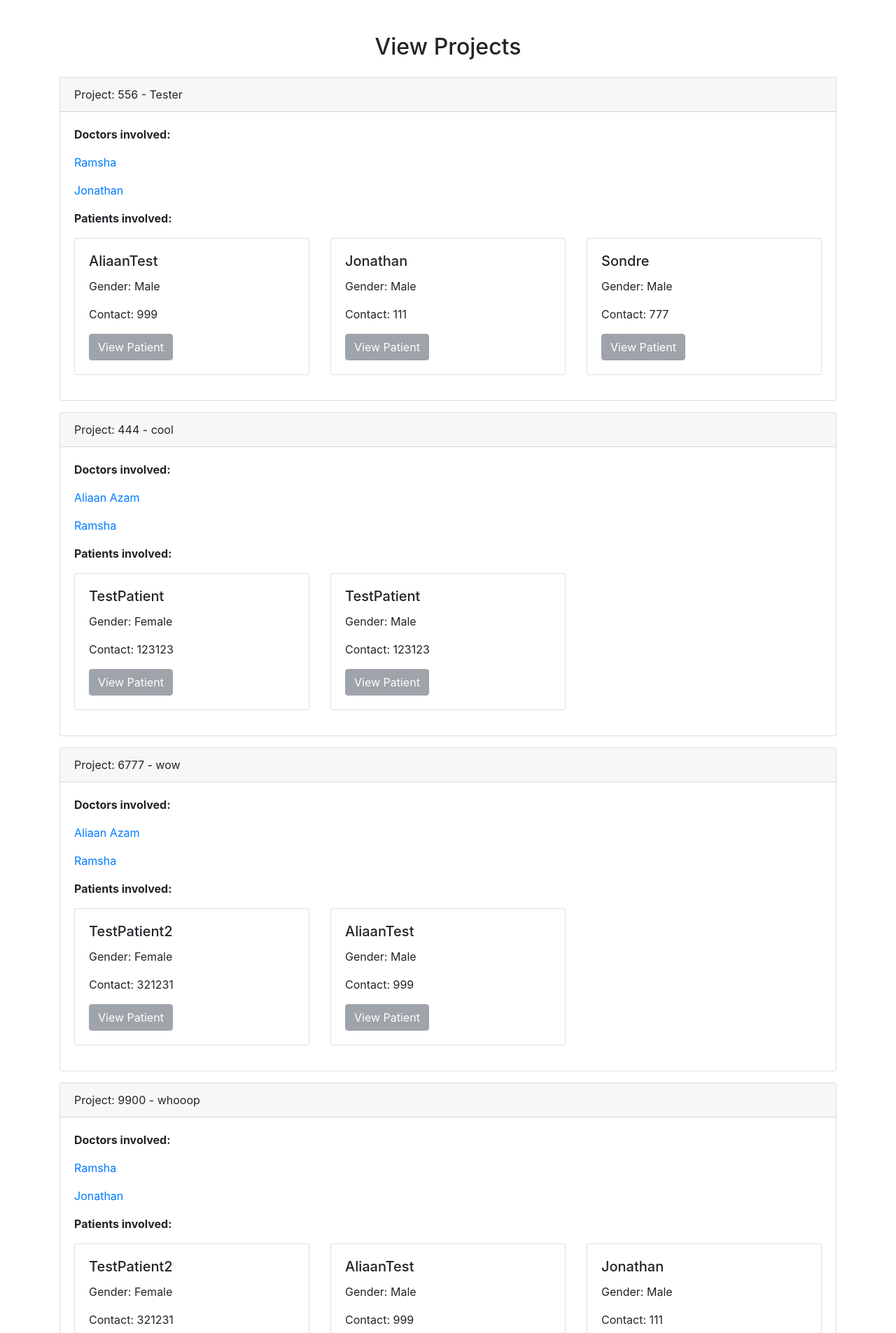
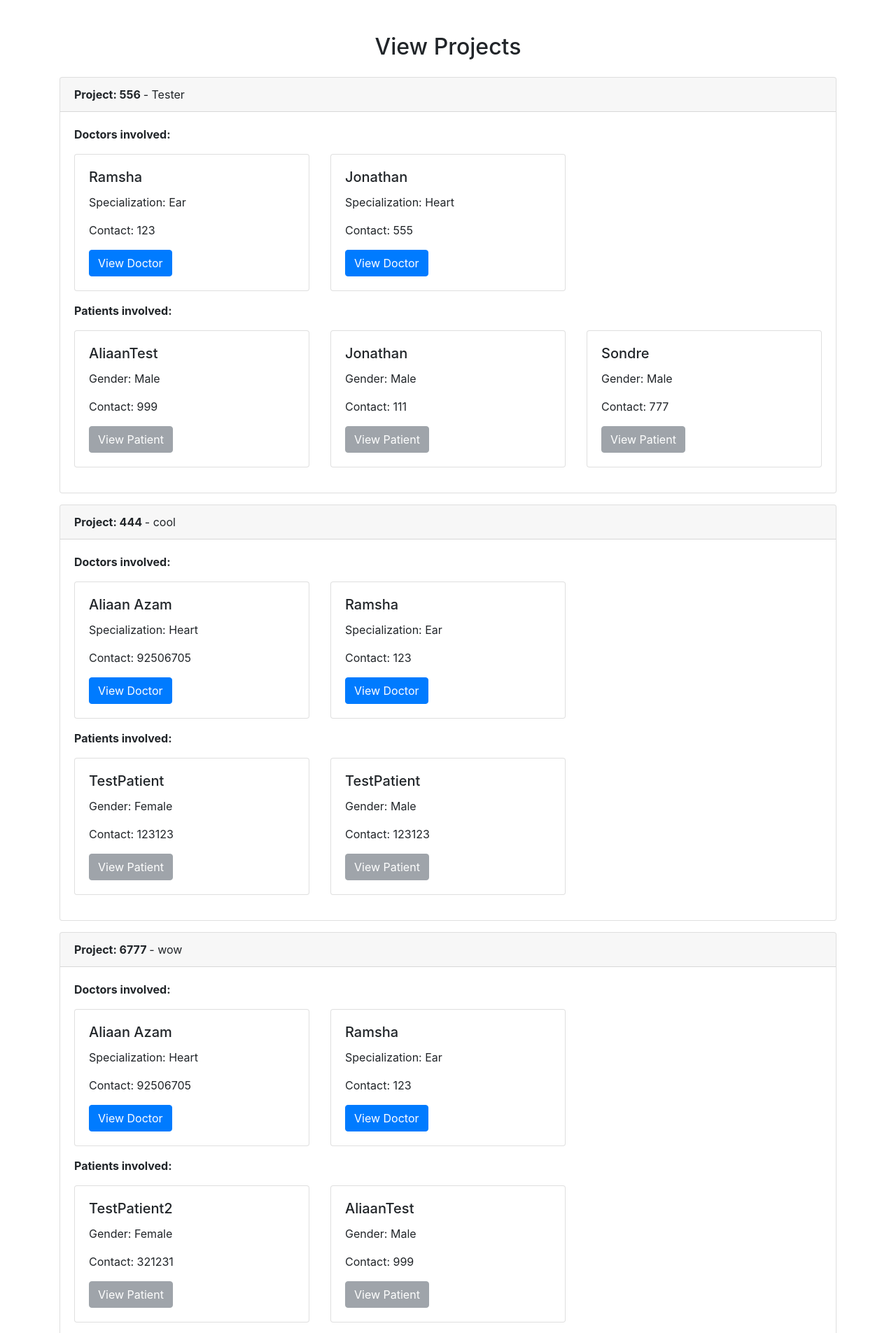
Before and after one commit to MONK-system/system, a Django app: page /viewProject/ in a window 1280 px wide. Shown: the part 56-1961 px from the top of the page at 70% size. Run offline with Django 5.2, Linux system fonts and the light colour scheme; a user stored in the database is signed in; data comes from the database, SQL or seed files in the repository; both versions use the stored data as it was after the commit; some libraries are stand-ins or nearby versions.

Commit message:
Updated the projects page, added the doctors cards.

```diff
--- a/monksystem/base/templates/base/view_project.html
+++ b/monksystem/base/templates/base/view_project.html
@@ -10,18 +10,29 @@
     <div class="card mb-3">
         <div class="card-header">
             {% if request.user.doctor in project.doctors.all %}
-                <a href="{% url 'project' project.id %}">Project: {{ project.rekNummer }}</a> - {{ project.description }}
+                <a href="{% url 'project' project.id %}"><strong>Project: {{ project.rekNummer }}</a></strong> - {{ project.description }}
             {% else %}
-                <span>Project: {{ project.rekNummer }} </span> - {{ project.description }}
+                <span><strong>Project: {{ project.rekNummer }} </strong> </span> - {{ project.description }}
             {% endif %}
         </div>
         <div class="card-body">
             <p class="card-text"><strong>Doctors involved:</strong></p>
-            {% for doctor in project.doctors.all %}
-                <p><a href="{% url 'doctor' doctor.id %}">{{ doctor.name }}</a></p>
-            {% empty %}
+            <div class="row">
+                {% for doctor in project.doctors.all %}
+                <div class="col-md-4 mb-3">
+                    <div class="card">
+                        <div class="card-body">
+                            <h5 class="card-title">{{ doctor.name }}</h5>
+                            <p class="card-text">Specialization: {{ doctor.specialization }}</p>
+                            <p class="card-text">Contact: {{ doctor.mobile }}</p>
+                            <a href="{% url 'doctor' doctor.id %}" class="btn btn-primary">View Doctor</a>
+                        </div>
+                    </div>
+                </div>
+                {% empty %}
                 <p>No doctors assigned to this project yet.</p>
-            {% endfor %}
+                {% endfor %}
+            </div>
 
             <p class="card-text"><strong>Patients involved:</strong></p>
             <div class="row">
```
Also changed, not shown: monksystem/db.sqlite3.
